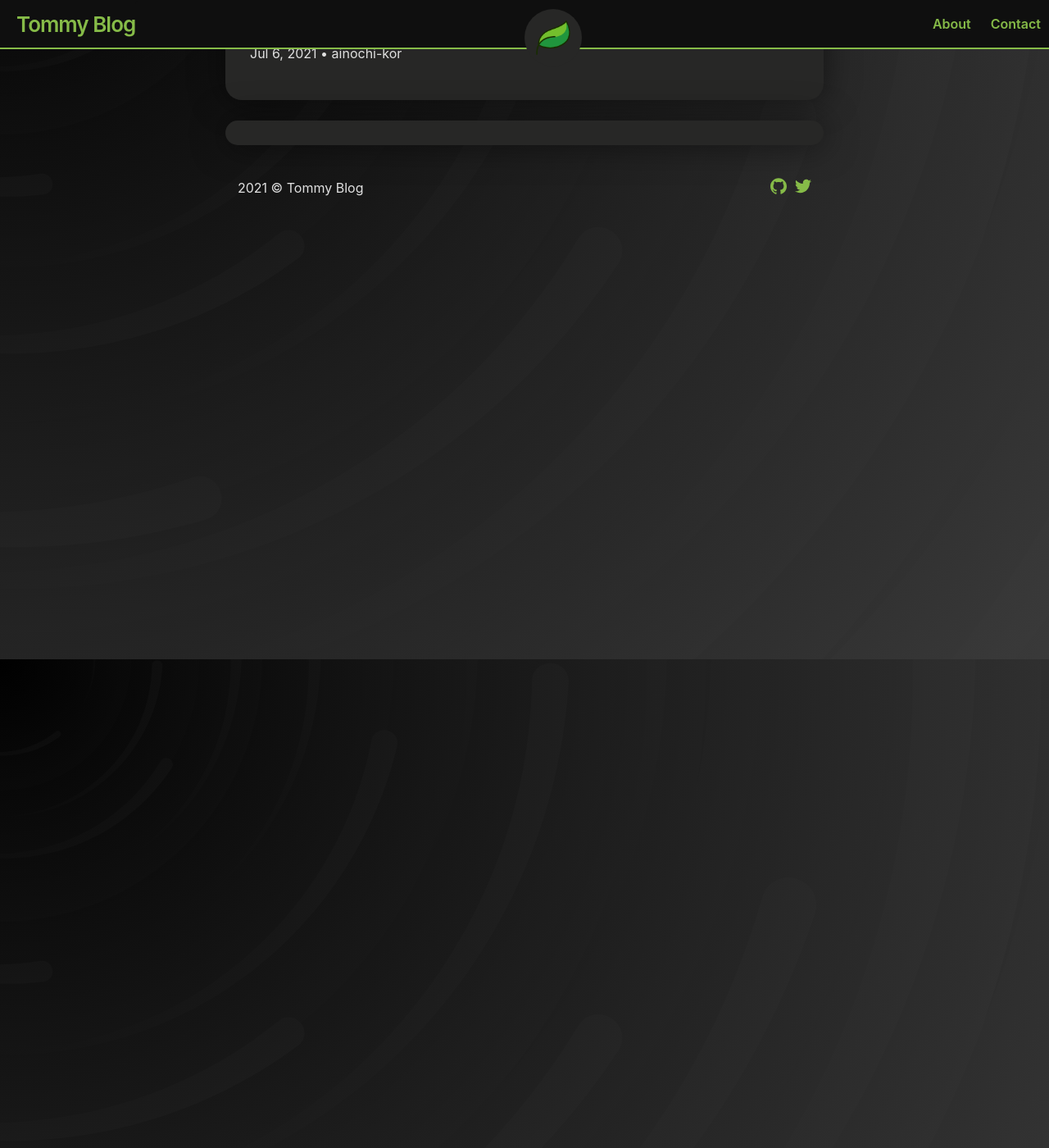
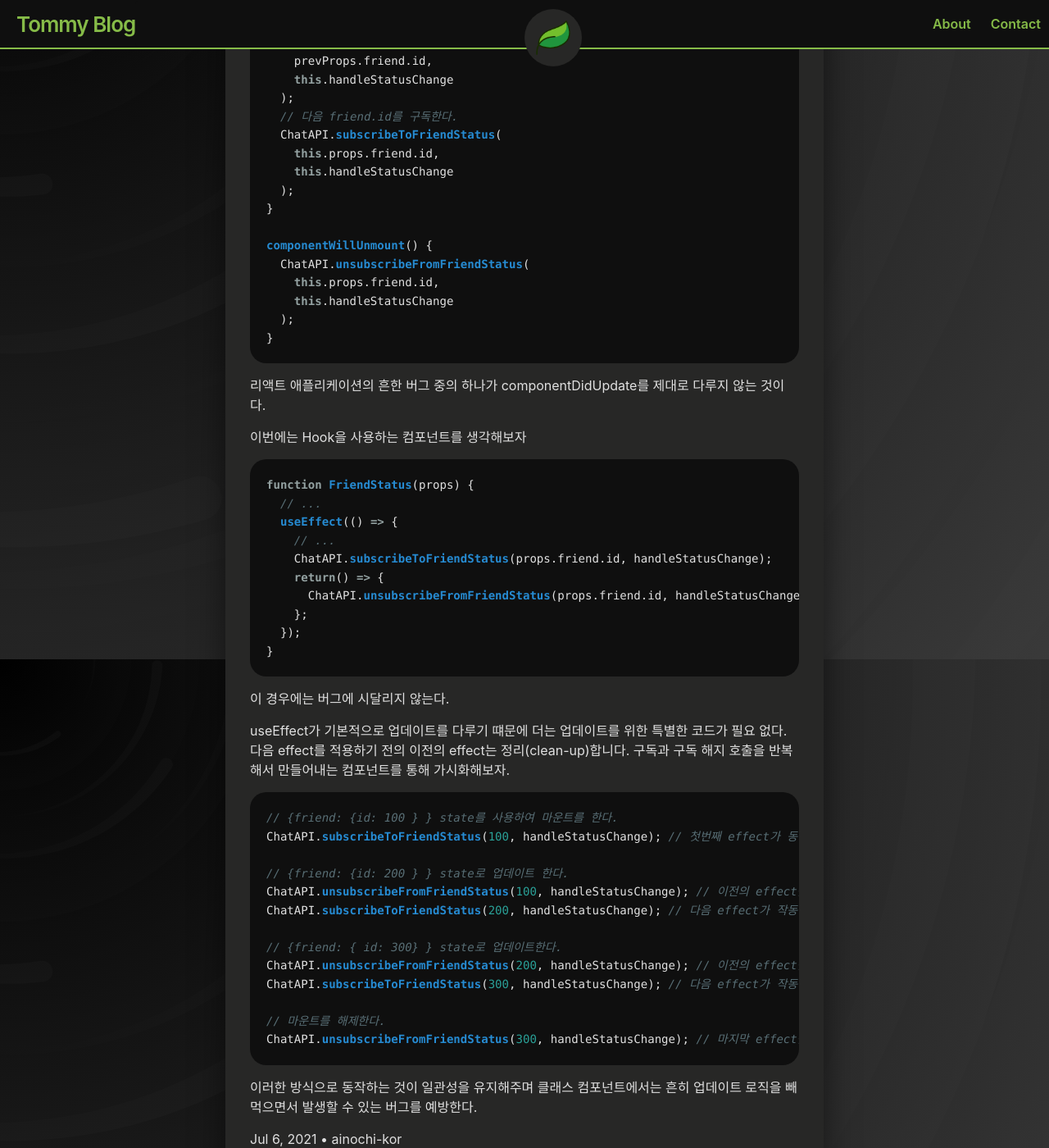
Before and after one commit to ainochi-kor/ainochi-kor.github.io, a Jekyll site: the page built from _posts/React-Hook/2021-07-06-04_Effect Hook 사용하기.md, in a window 1280 px wide and 1400 px high, scrolled down 10716 px. Shown: the whole window at 82% size. Built offline with Jekyll 4.4.1, drawn with Linux system fonts in a browser that asks for light colours; a script that is not in the unit is left out; some of the changed text lies outside the part shown.

Commit message:
add Effect Hook 사용하기

````diff
--- a/_posts/React-Hook/2021-07-06-04_Effect Hook 사용하기.md
+++ b/_posts/React-Hook/2021-07-06-04_Effect Hook 사용하기.md
@@ -212,7 +212,7 @@ function FriendStatus(props) {
 
     // effect 이후에 어떻게 정리(clean-up) 할 것인지 표시
     return function cleanup() {
-      ChatAPI.unsubscribeFromFriednStatus(props.friend.id, handleStatusChange);
+      ChatAPI.unsubscribeFromFriendStatus(props.friend.id, handleStatusChange);
     };
   });
 
@@ -380,5 +380,62 @@ componentDidMount() {
   );
 }
 
-component
+componentDidUpdate(prevProps) {
+  // 이전 friend.id에서 구독을 해지한다.
+  ChatAPI.unsubscribeFromFriendStatus(
+    prevProps.friend.id,
+    this.handleStatusChange
+  );
+  // 다음 friend.id를 구독한다.
+  ChatAPI.subscribeToFriendStatus(
+    this.props.friend.id,
+    this.handleStatusChange
+  );
+}
+
+componentWillUnmount() {
+  ChatAPI.unsubscribeFromFriendStatus(
+    this.props.friend.id,
+    this.handleStatusChange
+  );
+}
 ```
+
+리액트 애플리케이션의 흔한 버그 중의 하나가 componentDidUpdate를 제대로 다루지 않는 것이다.
+
+이번에는 Hook을 사용하는 컴포넌트를 생각해보자
+
+``` js
+function FriendStatus(props) {
+  // ...
+  useEffect(() => {
+    // ...
+    ChatAPI.subscribeToFriendStatus(props.friend.id, handleStatusChange);
+    return() => {
+      ChatAPI.unsubscribeFromFriendStatus(props.friend.id, handleStatusChange);
+    };
+  });
+}
+```
+
+이 경우에는 버그에 시달리지 않는다.
+
+useEffect가 기본적으로 업데이트를 다루기 떄문에 더는 업데이트를 위한 특별한 코드가 필요 없다. 다음 effect를 적용하기 전의 이전의 effect는 정리(clean-up)합니다. 구독과 구독 해지 호출을 반복해서 만들어내는 컴포넌트를 통해 가시화해보자.
+
+``` js
+// {friend: {id: 100 } } state를 사용하여 마운트를 한다.
+ChatAPI.subscribeToFriendStatus(100, handleStatusChange); // 첫번째 effect가 동작한다.
+
+// {friend: {id: 200 } } state로 업데이트 한다.
+ChatAPI.unsubscribeFromFriendStatus(100, handleStatusChange); // 이전의 effect를 정리(clean-up)한다.
+ChatAPI.subscribeToFriendStatus(200, handleStatusChange); // 다음 effect가 작동한다.
+
+// {friend: { id: 300} } state로 업데이트한다.
+ChatAPI.unsubscribeFromFriendStatus(200, handleStatusChange); // 이전의 effect를 정리(clean-up)한다.
+ChatAPI.subscribeToFriendStatus(300, handleStatusChange); // 다음 effect가 작동한다.
+
+// 마운트를 해제한다.
+ChatAPI.unsubscribeFromFriendStatus(300, handleStatusChange); // 마지막 effect를 정리 (clean-up)한다.
+```
+
+이러한 방식으로 동작하는 것이 일관성을 유지해주며 클래스 컴포넌트에서는 흔히 업데이트 로직을 빼먹으면서 발생할 수 있는 버그를 예방한다.
````
